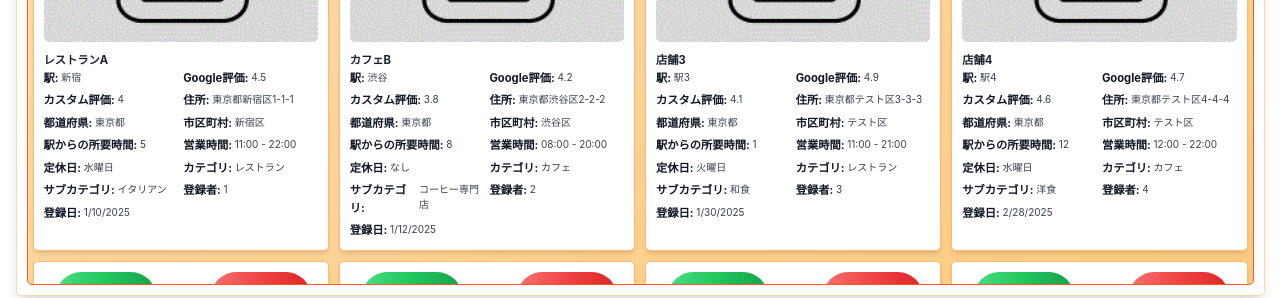
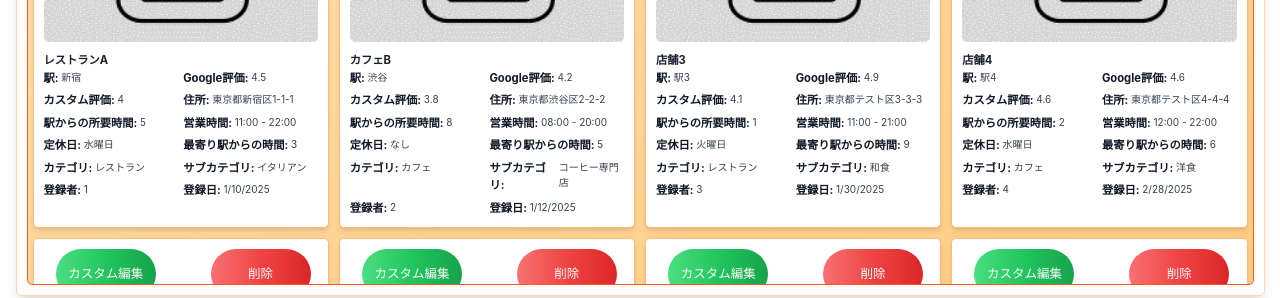
Before and after one commit to k-katayanagi/Spotide, a Next.js app: page /user/1/share_list/1/list_edit in a window 1280 px wide. Shown: the part 394-692 px from the top of the page. Built offline with nearby package versions, Linux system fonts and the light colour scheme.

Commit message:
【update】表示ラベル設定モーダル作成

```diff
--- a/src/app/user/[userid]/individual_list/testlistdata.ts
+++ b/src/app/user/[userid]/individual_list/testlistdata.ts
@@ -82,12 +82,13 @@ export const testListItem = [
     time_to_station: 5,
     business_hours: "11:00 - 22:00",
     regular_holiday: "水曜日",
+    time_from_nearest_station: 3,
     category: "レストラン",
     sub_category: "イタリアン",
     photo_id: 101,
     add_by_id: 1,
     created_at: new Date(2025, 0, 10),
-    updated_at: new Date(2025, 0, 15),
+    updated_at: new Date(2025, 0, 15)
   },
   {
     item_id: 2,
@@ -103,16 +104,16 @@ export const testListItem = [
     time_to_station: 8,
     business_hours: "08:00 - 20:00",
     regular_holiday: "なし",
+    time_from_nearest_station: 5,
     category: "カフェ",
     sub_category: "コーヒー専門店",
     photo_id: 102,
     add_by_id: 2,
     created_at: new Date(2025, 0, 12),
-    updated_at: new Date(2025, 0, 18),
-  },
+    updated_at: new Date(2025, 0, 18)
+  }
 ];
 
-// 追加で28件作成
 for (let i = 3; i <= 30; i++) {
   testListItem.push({
     item_id: i,
@@ -128,14 +129,16 @@ for (let i = 3; i <= 30; i++) {
     time_to_station: Math.floor(Math.random() * 15) + 1,
     business_hours: `${8 + (i % 5)}:00 - ${18 + (i % 6)}:00`,
     regular_holiday: ["なし", "日曜日", "月曜日", "火曜日", "水曜日"][i % 5],
+    time_from_nearest_station: Math.floor(Math.random() * 10) + 1,
     category: ["レストラン", "カフェ", "バー"][i % 3],
     sub_category: ["和食", "洋食", "中華"][i % 3],
     photo_id: 100 + i,
     add_by_id: i % 5,
     created_at: new Date(2025, (i - 2) % 12, (i - 4) % 28),
-    updated_at: new Date(2025, (i - 1) % 12, (i - 3) % 28),
+    updated_at: new Date(2025, (i - 1) % 12, (i - 3) % 28)
   });
 }
+
 
 
 export const testParticipants = [
--- a/src/app/user/[userid]/list_edit/ListEdit.tsx
+++ b/src/app/user/[userid]/list_edit/ListEdit.tsx
@@ -12,12 +12,28 @@ import { ListItem } from "@/types/ListTypes";
 import ListItemCard from "@/components/card/ListItemCard";
 import EditFilterDropdown from "@/components/filterDropdown/EditFilterDropdown ";
 import EditSortDropdown from "@/components/sortDropdown/EditSortDropdown";
+import ViewLabelSettingModal from "@/components/modal/ViewLabelSettingModal";
 import IssueViewButton from "@/components/buttons/IssueViewButton";
 import { motion } from "framer-motion";
 import { IconButton } from "@chakra-ui/react";
 import { HamburgerIcon, CloseIcon } from "@chakra-ui/icons";
 import MenuBar from "@/components/Menu/MenuBar";
 import useListType from "@/hooks/useListType";
+
+const defaultFields = [
+  { key: "station", label: "駅" },
+  { key: "google_rating", label: "Google評価" },
+  { key: "custom_rating", label: "カスタム評価" },
+  { key: "address", label: "住所" },
+  { key: "time_to_station", label: "駅からの所要時間" },
+  { key: "business_hours", label: "営業時間" },
+  { key: "regular_holiday", label: "定休日" },
+  { key: "time_from_nearest_station", label: "最寄り駅からの時間" },
+  { key: "category", label: "カテゴリ" },
+  { key: "sub_category", label: "サブカテゴリ" },
+  { key: "add_by_id", label: "登録者" },
+  { key: "created_at", label: "登録日" },
+];
 
 const ListEdit = () => {
   const params = useParams();
@@ -30,12 +46,16 @@ const ListEdit = () => {
   const [isFilter, setIsFilter] = useState(false);
   const [isSort, setIsSort] = useState(false);
   const [isMenu, setIsMenu] = useState(false);
+  const [isLabelSettingOpen, setIsLabelSettingOpen] = useState(false);
   const { isBottomNavOpen } = useBottomNav();
   const [currentPage, setCurrentPage] = useState(1);
   const itemsPerPage = 10;
   const listContainerRef = useRef<HTMLDivElement>(null);
   const [displayListItems, setDisplayListItems] =
     useState<ListItem[]>(listItems);
+  const [selectedFields, setSelectedFields] = useState<string[]>(
+    defaultFields.map((f) => f.key)
+  ); // ここで初期化
 
   const menuItems = [
     { label: "場所を検索", url: "/search" },
@@ -43,7 +63,7 @@ const ListEdit = () => {
       label: "共有ユーザー設定",
       url: `/user/${userid}/${listType}/${listid}/list_edit/participating_users_list`,
     },
-    { label: "表示ラベル設定", url: "/settings/labels" },
+    { label: "表示ラベル設定", onClick: () => setIsLabelSettingOpen(true) },
     { label: "投票開始日設定", url: "/settings/voting" },
   ];
 
@@ -69,8 +89,6 @@ const ListEdit = () => {
       listContainerRef.current.scrollTo({ top: 0, behavior: "smooth" });
     }
   };
-
-
 
   const toggleFilterDropdown = () => {
     setIsFilter((prevState) => !prevState);
@@ -116,9 +134,7 @@ const ListEdit = () => {
 
       {isFilter && (
         <div className="absolute top-[60px] left-1/2 transform -translate-x-1/2 z-30 w-full max-w-[1024px]">
-          <EditFilterDropdown
-            toggleFilterDropdown={toggleFilterDropdown}
-          />
+          <EditFilterDropdown toggleFilterDropdown={toggleFilterDropdown} />
         </div>
       )}
 
@@ -146,6 +162,14 @@ const ListEdit = () => {
         </div>
       )}
 
+      {/* 表示設定モーダル */}
+      <ViewLabelSettingModal
+        isOpen={isLabelSettingOpen}
+        onClose={() => setIsLabelSettingOpen(false)}
+        selectedFields={selectedFields}
+        setSelectedFields={setSelectedFields}
+      />
+
       <motion.div
         initial={{ opacity: 0, y: 10 }}
         animate={{ opacity: 1, y: 0 }}
@@ -160,7 +184,11 @@ const ListEdit = () => {
         >
           <div className="grid grid-cols-2 md:grid-cols-3 lg:grid-cols-4 gap-4">
             {currentListItems.map((listItem) => (
-              <ListItemCard key={listItem.item_id} listItem={listItem} />
+              <ListItemCard
+                key={listItem.item_id}
+                listItem={listItem}
+                selectedFields={selectedFields}
+              />
             ))}
           </div>
         </div>
--- a/src/components/Menu/MenuBar.tsx
+++ b/src/components/Menu/MenuBar.tsx
@@ -1,7 +1,7 @@
 "use client";
 import { motion } from "framer-motion";
 import { TMenu } from "@/types/MenuType";
-import { useRouter} from "next/navigation";
+import { useRouter } from "next/navigation";
 
 interface Props {
   onClick: () => void;
@@ -11,7 +11,6 @@ interface Props {
 const MenuBar = ({ onClick, menuItems }: Props) => {
   const router = useRouter();
 
-
   return (
     <div>
       <motion.div
@@ -19,7 +18,7 @@ const MenuBar = ({ onClick, menuItems }: Props) => {
         animate={{ opacity: 1, y: 0 }}
         exit={{ opacity: 0, y: -30 }}
         transition={{ duration: 0.3, ease: "easeOut" }}
-        className="w-[300px] min-h-[200px]" // サイズ固定
+        className="w-[300px] min-h-[200px]"
       >
         {/* メニュー項目 */}
         <div className="mt-6 w-full">
@@ -28,7 +27,11 @@ const MenuBar = ({ onClick, menuItems }: Props) => {
               key={index}
               className="w-full text-xl py-4 border-t border-gray-300 bg-gray-100 hover:bg-gray-200"
               onClick={() => {
-                router.push(item.url); // 遷移先URLへ移動
+                if (item.onClick) {
+                  item.onClick(); // カスタム関数を実行）
+                } else if (item.url) {
+                  router.push(item.url); // ページ遷移
+                }
                 onClick(); // メニューを閉じる
               }}
             >
--- a/src/components/card/ListItemCard.tsx
+++ b/src/components/card/ListItemCard.tsx
@@ -1,6 +1,5 @@
 "use client";
 
-// import { useState } from "react";
 import DeleteButton from "@/components/buttons/DeleteButton";
 import CustomEditButton from "../buttons/CustomEditButton";
 import { ListItem } from "@/types/ListTypes";
@@ -11,26 +10,27 @@ const defaultFields = [
   { key: "google_rating", label: "Google評価" },
   { key: "custom_rating", label: "カスタム評価" },
   { key: "address", label: "住所" },
-  { key: "prefecture", label: "都道府県" },
-  { key: "city", label: "市区町村" },
   { key: "time_to_station", label: "駅からの所要時間" },
   { key: "business_hours", label: "営業時間" },
   { key: "regular_holiday", label: "定休日" },
+  { key: "time_from_nearest_station", label: "最寄り駅からの時間" },
   { key: "category", label: "カテゴリ" },
   { key: "sub_category", label: "サブカテゴリ" },
   { key: "add_by_id", label: "登録者" },
   { key: "created_at", label: "登録日" },
 ];
 
+// defaultFields を Map に変換しておく
+const fieldsMap = new Map(defaultFields.map((field) => [field.key, field]));
+
 interface Props {
   listItem: ListItem;
   onDelete?: () => void;
   onEdit?: () => void;
+  selectedFields: string[];
 }
 
-const ListItemCard = ({ listItem, onDelete }: Props) => {
-  // const [selectedFields, setSelectedFields] = useState(defaultFields);
-
+const ListItemCard = ({ listItem, onDelete, selectedFields }: Props) => {
   return (
     <div className="bg-white border border-orange-300 shadow-md rounded-lg p-4 h-auto min-h-[320px] flex flex-col justify-between">
       <div className="flex justify-center items-center mb-4 space-x-2 sm:space-x-6 md:space-x-10 lg:space-x-16 xl:space-x-20">
@@ -49,19 +49,24 @@ const ListItemCard = ({ listItem, onDelete }: Props) => {
         <h2 className="text-lg font-bold">{listItem.store_name}</h2>
 
         <div className="grid grid-cols-1 md:grid-cols-2 gap-2">
-          {defaultFields.map((field) => (
+          {selectedFields.map((key) => {
+            const field = fieldsMap.get(key);
+            if (!field) return null; // フィールドが存在しない場合は何も表示しない
+
+            return (
               <div key={field.key} className="flex text-base">
                 <span className="font-bold text-lg text-gray-900">
                   {field.label}:
                 </span>
                 &nbsp;
                 <span className="text-gray-700">
-                {field.key === "created_at"
+                  {key === "created_at"
                     ? new Date(listItem.created_at).toLocaleDateString()
-                  : String(listItem[field.key as keyof ListItem])}
+                    : String(listItem[key as keyof ListItem])}
                 </span>
               </div>
-          ))}
+            );
+          })}
         </div>
       </div>
     </div>
--- a/src/types/ListTypes.ts
+++ b/src/types/ListTypes.ts
@@ -23,6 +23,7 @@ export type ListItem = {
   time_to_station: number;
   business_hours: string;
   regular_holiday: string;
+  time_from_nearest_station: number;
   category: string;
   sub_category: string;
   photo_id: number;
--- a/src/types/MenuType.ts
+++ b/src/types/MenuType.ts
@@ -1,4 +1,5 @@
 export type TMenu = {
   label: string;
-  url: string;
+  url?: string;
+  onClick?: () => void;
 };
```
Lines whose indentation alone changed are shown as unchanged.
